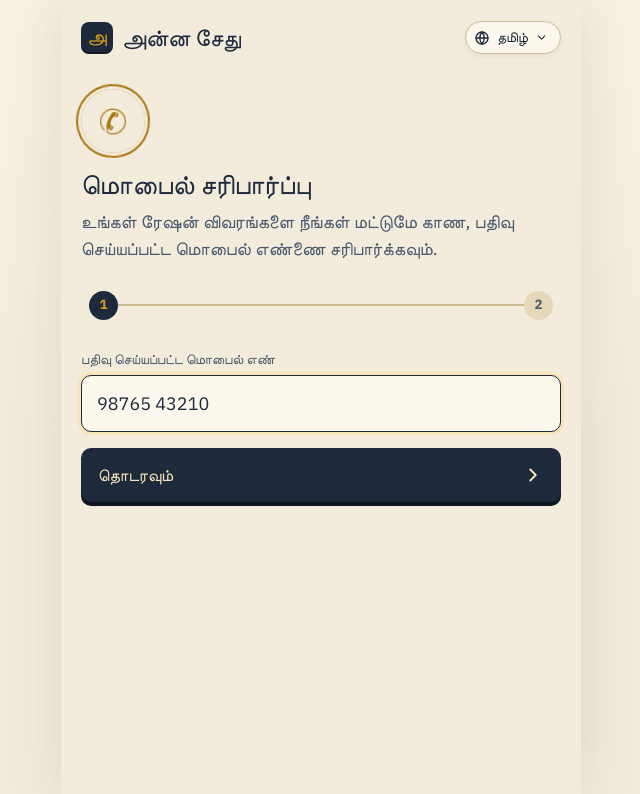
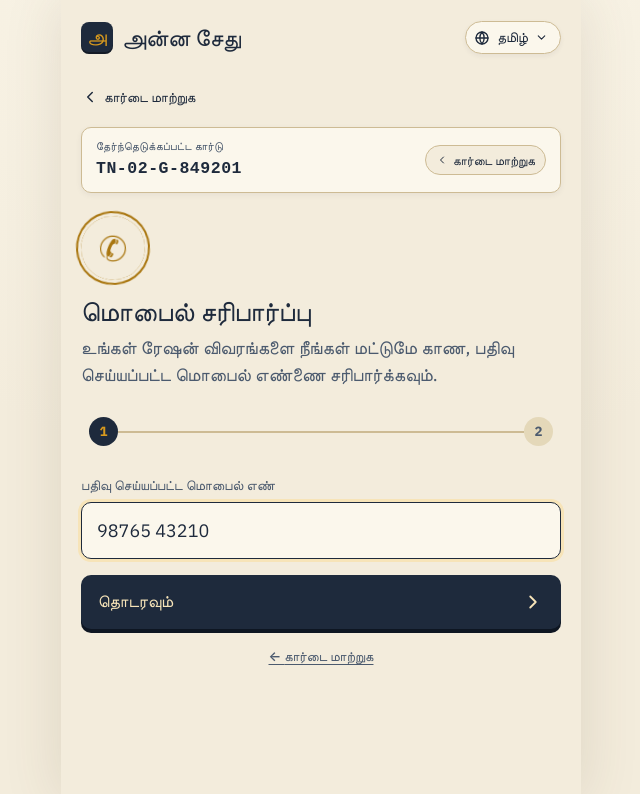
Before and after one commit to nitish640/Anna-Setu-PDS-helper, a React (Vite) app: page / in a window 1280 px wide. Both pictures are taken after a click on the button "தொடரவும்". Shown: the top 794 px of the page, without its empty margins (319-959 px from the left). Built offline with nearby package versions, Linux system fonts and the light colour scheme; a web font is replaced by a local one.

Commit message:
fix: start on ration card lookup before OTP, add back/change card controls, and explicit clear card button

```diff
--- a/src/main.jsx
+++ b/src/main.jsx
@@ -45,7 +45,8 @@ const text = {
     tokenPassTitle: 'TNPDS முன்னுரிமை டோக்கன்', tokenNote: 'ரேஷன் கடையில் இந்த டோக்கனை காட்டி வரிசையின்றி பெற்றுக்கொள்ளலாம்', viewOnMap: 'கூகிள் மேப்',
     queueAhead: 'முன் உள்ளவர்கள்', estWait: 'காத்திருப்பு நேரம்', currentCardName: 'அட்டையில் உள்ள தவறான பெயர்', correctAadhaarName: 'ஆதார் படி சரியான பெயர்',
     docVerifyNote: 'ஆதார் e-KYC சரிபார்க்கப்பட்டு பதிவு செய்யப்படும்', fillFromAadhaar: 'ஆதார் பெயர் நிரப்பு', liveTracking: 'நேரலை நிலை கண்காணிப்பு',
-    officerReview: 'வட்ட வழங்கல் அலுவலர் ஆய்வு', stockDispatch: 'கடைக்கு கூடுதல் ஒதுக்கீடு', advanceProgress: 'அடுத்த நிலைக்கு நகர்த்து'
+    officerReview: 'வட்ட வழங்கல் அலுவலர் ஆய்வு', stockDispatch: 'கடைக்கு கூடுதல் ஒதுக்கீடு', advanceProgress: 'அடுத்த நிலைக்கு நகர்த்து',
+    changeCard: 'கார்டை மாற்றுக', cardEntered: 'தேர்ந்தெடுக்கப்பட்ட கார்டு', clearCard: 'கார்டை மாற்று'
   },
   hi: {
     app: 'अन्न सेतु', greeting: 'नमस्ते', tagline: 'राशन की सही जानकारी, सही समय पर', demo: 'डेमो मोड — कोई असली सरकारी सिस्टम नहीं जुड़ा है',
@@ -74,7 +75,8 @@ const text = {
     tokenPassTitle: 'PDS प्राथमिकता ई-टोकन', tokenNote: 'दुकान पर यह टोकन दिखाकर बिना कतार राशन प्राप्त करें', viewOnMap: 'गूगल मैप्स',
     queueAhead: 'कतार में आगे', estWait: 'अनुमानित समय', currentCardName: 'कार्ड पर दर्ज गलत नाम', correctAadhaarName: 'आधार अनुसार सही नाम',
     docVerifyNote: 'आधार e-KYC सत्यापन स्वतः संलग्न होगा', fillFromAadhaar: 'आधार नाम भरें', liveTracking: 'लाइव स्थिति ट्रैकिंग',
-    officerReview: 'आपूर्ति अधिकारी समीक्षा', stockDispatch: 'दुकान आवंटन प्रेषित', advanceProgress: 'अगला चरण देखें'
+    officerReview: 'आपूर्ति अधिकारी समीक्षा', stockDispatch: 'दुकान आवंटन प्रेषित', advanceProgress: 'अगला चरण देखें',
+    changeCard: 'कार्ड बदलें', cardEntered: 'चुना गया कार्ड', clearCard: 'कार्ड बदलें'
   },
   en: {
     app: 'Anna Setu', greeting: 'Hello', tagline: 'Clear ration support, right when you need it', demo: 'Demo mode — no real government system is connected',
@@ -103,7 +105,8 @@ const text = {
     tokenPassTitle: 'TNPDS Priority Pass', tokenNote: 'Show this digital token at the FPS counter to skip the queue', viewOnMap: 'Google Maps',
     queueAhead: 'People ahead', estWait: 'Estimated wait', currentCardName: 'Name as on Card (Typo)', correctAadhaarName: 'Correct Legal Name (Aadhaar)',
     docVerifyNote: 'Aadhaar e-KYC match verified for registered mobile', fillFromAadhaar: 'Fill from Aadhaar', liveTracking: 'Live Status Tracker',
-    officerReview: 'Taluk Supply Officer Review', stockDispatch: 'FPS Stock Dispatched', advanceProgress: 'Advance Status (Demo)'
+    officerReview: 'Taluk Supply Officer Review', stockDispatch: 'FPS Stock Dispatched', advanceProgress: 'Advance Status (Demo)',
+    changeCard: 'Change Card', cardEntered: 'Selected Card', clearCard: 'Switch Card'
   },
   te: {
     app: 'అన్న సేతు', greeting: 'నమస్కారం', tagline: 'సరైన రేషన్ సమాచారం, సరైన సమయంలో', demo: 'డెమో మోడ్ — ఏ ప్రభుత్వ వ్యవస్థ అనుసంధానించబడలేదు',
@@ -132,7 +135,8 @@ const text = {
     tokenPassTitle: 'PDS ప్రాధాన్యత ఇ-టోకెన్', tokenNote: 'క్యూ లేకుండా రేషన్ పొందడానికి ఈ టోకెన్ చూపించండి', viewOnMap: 'గూగుల్ మ్యాప్స్',
     queueAhead: 'ముందున్న వ్యక్తులు', estWait: 'వేచి ఉండే సమయం', currentCardName: 'కార్డులోని తప్పు పేరు', correctAadhaarName: 'ఆధార్ ప్రకారం సరైన పేరు',
     docVerifyNote: 'ఆధార్ e-KYC ధృవీకరణ పూర్తయింది', fillFromAadhaar: 'ఆధార్ పేరు నింపండి', liveTracking: 'లైవ్ ట్రాకింగ్',
-    officerReview: 'అధికారి సమీక్ష', stockDispatch: 'స్టాక్ కేటాయింపు పంపబడింది', advanceProgress: 'తదుపరి దశ చూడండి'
+    officerReview: 'అధికారి సమీక్ష', stockDispatch: 'స్టాక్ కేటాయింపు పంపబడింది', advanceProgress: 'తదుపరి దశ చూడండి',
+    changeCard: 'కార్డు మార్చండి', cardEntered: 'ఎంచుకున్న కార్డు', clearCard: 'కార్డు మార్చండి'
   },
   kn: {
     app: 'ಅನ್ನ ಸೇತು', greeting: 'ನಮಸ್ಕಾರ', tagline: 'ಸರಿಯಾದ ಪಡಿತರ ಮಾಹಿತಿ, ಸರಿಯಾದ ಸಮಯದಲ್ಲಿ', demo: 'ಡೆಮೊ ಮೋಡ್ — ಯಾವುದೇ ಸರ್ಕಾರಿ ವ್ಯವಸ್ಥೆ ಸಂಪರ್ಕ ಹೊಂದಿಲ್ಲ',
@@ -161,7 +165,8 @@ const text = {
     tokenPassTitle: 'PDS ಆದ್ಯತಾ ಇ-ಟೋಕನ್', tokenNote: 'ಸರತಿ ತಪ್ಪಿಸಲು ಅಂಗಡಿಯಲ್ಲಿ ಈ ಟೋಕನ್ ತೋರಿಸಿ', viewOnMap: 'ಗೂಗಲ್ ಮ್ಯಾಪ್ಸ್',
     queueAhead: 'ಮುಂದಿರುವ ಜನರು', estWait: 'ನಿರೀಕ್ಷಿತ ಕಾಯುವಿಕೆ', currentCardName: 'ಕಾರ್ಡ್‌ನಲ್ಲಿರುವ ತಪ್ಪು ಹೆಸರು', correctAadhaarName: 'ಆಧಾರ್ ಪ್ರಕಾರ ಸರಿಯಾದ ಹೆಸರು',
     docVerifyNote: 'ಆಧಾರ್ e-KYC ಪರಿಶೀಲಿಸಲಾಗಿದೆ', fillFromAadhaar: 'ಆಧಾರ್ ಹೆಸರು ತುಂಬಿ', liveTracking: 'ಲೈವ್ ಟ್ರ್ಯಾಕಿಂಗ್',
-    officerReview: 'ಅಧಿಕಾರಿ ಪರಿಶೀಲನೆ', stockDispatch: 'ದಾಸ್ತಾನು ರವಾನಿಸಲಾಗಿದೆ', advanceProgress: 'ಮುಂದಿನ ಹಂತ ನೋಡಿ'
+    officerReview: 'ಅಧಿಕಾರಿ ಪರಿಶೀಲನೆ', stockDispatch: 'ದಾಸ್ತಾನು ರವಾನಿಸಲಾಗಿದೆ', advanceProgress: 'ಮುಂದಿನ ಹಂತ ನೋಡಿ',
+    changeCard: 'ಕಾರ್ಡ್ ಬದಲಾಯಿಸಿ', cardEntered: 'ಆಯ್ಕೆಮಾಡಿದ ಕಾರ್ಡ್', clearCard: 'ಕಾರ್ಡ್ ಬದಲಾಯಿಸಿ'
   },
   ml: {
     app: 'അന്ന സേതു', greeting: 'നമസ്കാരം', tagline: 'കൃത്യമായ റേഷൻ വിവരങ്ങൾ, കൃത്യസമയത്ത്', demo: 'ഡെമോ മോഡ് — ഔദ്യോഗിക സംവിധാനങ്ങളുമായി ബന്ധിപ്പിച്ചിട്ടില്ല',
@@ -190,7 +195,8 @@ const text = {
     tokenPassTitle: 'PDS മുൻഗണനാ ഇ-ടോക്കൺ', tokenNote: 'വരി ഒഴിവാക്കാൻ കടയിൽ ഈ ടോക്കൺ കാണിക്കുക', viewOnMap: 'ഗൂഗിൾ മാപ്സ്',
     queueAhead: 'മുന്നിലുള്ള ആളുകൾ', estWait: 'പ്രതീക്ഷിക്കുന്ന സമയം', currentCardName: 'കാർഡിലെ തെറ്റായ പേര്', correctAadhaarName: 'ആധാർ പ്രകാരമുള്ള ശരിയായ പേര്',
     docVerifyNote: 'ആധാർ e-KYC പരിശോധന പൂർത്തിയായി', fillFromAadhaar: 'ആധാർ പേര് നൽകുക', liveTracking: 'തത്സമയ ട്രാക്കിംഗ്',
-    officerReview: 'ഉദ്യോഗസ്ഥ പരിശോധന', stockDispatch: 'സ്റ്റോക്ക് അനുവദിച്ചു', advanceProgress: 'അടുത്ത ഘട്ടം കാണുക'
+    officerReview: 'ഉദ്യോഗസ്ഥ പരിശോധന', stockDispatch: 'സ്റ്റോക്ക് അനുവദിച്ചു', advanceProgress: 'അടുത്ത ഘട്ടം കാണുക',
+    changeCard: 'കാർഡ് മാറ്റുക', cardEntered: 'തിരഞ്ഞെടുത്ത കാർഡ്', clearCard: 'കാർഡ് മാറ്റുക'
   },
   mr: {
     app: 'अन्न सेतु', greeting: 'नमस्ते', tagline: 'रेशनची अचूक माहिती, योग्य वेळी', demo: 'डेमो मोड — कोणतीही सरकारी यंत्रणा जोडलेली नाही',
@@ -219,7 +225,8 @@ const text = {
     tokenPassTitle: 'PDS प्राधान्य ई-टोकन', tokenNote: 'रांगेत उभे न राहता रेशन मिळवण्यासाठी हे टोकन दाखवा', viewOnMap: 'गुगल मॅप्स',
     queueAhead: 'रांगेत पुढे लोक', estWait: 'अपेक्षित प्रतीक्षा', currentCardName: 'कार्डवरील चुकीचे नाव', correctAadhaarName: 'आधारनुसार अचूक नाव',
     docVerifyNote: 'आधार e-KYC पडताळणी पूर्ण झाली', fillFromAadhaar: 'आधार नाव भरा', liveTracking: 'थेट ट्रॅकिंग',
-    officerReview: 'अधिकारी पुनरावलोकन', stockDispatch: 'साठा वाटप पाठवले', advanceProgress: 'पुढील टप्पा पहा'
+    officerReview: 'अधिकारी पुनरावलोकन', stockDispatch: 'साठा वाटप पाठवले', advanceProgress: 'पुढील टप्पा पहा',
+    changeCard: 'कार्ड बदला', cardEntered: 'निवडलेले कार्ड', clearCard: 'कार्ड बदला'
   }
 }
 
@@ -472,8 +479,14 @@ function App() {
   const [lang, setLang] = useState(() => localStorage.getItem('anna-language') || 'ta')
   const [tab, setTab] = useState('home')
   const [page, setPage] = useState('home')
-  const [savedCard, setSavedCard] = useState(() => localStorage.getItem('anna-card-number') || '')
-  const [verified, setVerified] = useState(false)
+  const [verified, setVerified] = useState(() => {
+    return localStorage.getItem('anna-verified') === 'true' && Boolean(localStorage.getItem('anna-card-number'))
+  })
+  const [savedCard, setSavedCard] = useState(() => {
+    const isVerified = localStorage.getItem('anna-verified') === 'true'
+    return isVerified ? (localStorage.getItem('anna-card-number') || '') : ''
+  })
+  const [pendingCard, setPendingCard] = useState('')
   const [status, setStatus] = useState('denied')
   const [reason, setReason] = useState('mismatch')
   const [isLoading, setIsLoading] = useState(false)
@@ -484,20 +497,24 @@ function App() {
   const [records, setRecords] = useState(initialHistory)
 
   const t = text[lang] || text.en || text.ta
-  const currentCard = resolveCard(savedCard)
+  const activeCardNumber = savedCard || pendingCard || 'TN-02-G-849201'
+  const currentCard = resolveCard(activeCardNumber)
 
   useEffect(() => {
     localStorage.setItem('anna-language', lang)
   }, [lang])
 
-  const lookup = (number) => {
+  const lookup = (number, isHelper = false) => {
     setIsLoading(true)
     window.setTimeout(() => {
       const v = number.trim().toUpperCase()
-      setSavedCard(v)
-      localStorage.setItem('anna-card-number', v)
+      if (isHelper) {
+        setSavedCard(v)
+      } else {
+        setPendingCard(v)
+      }
       setIsLoading(false)
-    }, 650)
+    }, 450)
   }
 
   const navigate = (next) => {
@@ -508,10 +525,14 @@ function App() {
 
   const clearCard = () => {
     localStorage.removeItem('anna-card-number')
+    localStorage.removeItem('anna-verified')
     setSavedCard('')
+    setPendingCard('')
     setHelper(false)
     setFastForwarded(false)
     setVerified(false)
+    setPage('home')
+    setTab('home')
   }
 
   const goFix = () => (reason === 'stock' ? navigate('shops') : setPage(reason))
@@ -540,10 +561,21 @@ function App() {
     setResolved(false)
   }
 
-  if (!savedCard) {
-    return <Lookup t={t} lang={lang} setLang={setLang} isLoading={isLoading} lookup={lookup} />
-  }
-
+  // 1. Initial screen: Always enter ration card number first if not verified and no card entered
+  if (!verified && !pendingCard) {
+    return (
+      <Lookup
+        t={t}
+        lang={lang}
+        setLang={setLang}
+        isLoading={isLoading}
+        lookup={lookup}
+        initialCard={savedCard || 'TN-02-G-849201'}
+      />
+    )
+  }
+
+  // 2. Second screen: After entering ration card, verify phone/OTP
   if (!verified) {
     return (
       <PhoneVerify
@@ -551,7 +583,17 @@ function App() {
         lang={lang}
         setLang={setLang}
         card={currentCard}
-        onVerified={() => setVerified(true)}
+        pendingCard={pendingCard || savedCard}
+        onBack={() => setPendingCard('')}
+        onClear={clearCard}
+        onVerified={() => {
+          const cardToSave = pendingCard || savedCard || 'TN-02-G-849201'
+          setSavedCard(cardToSave)
+          setPendingCard('')
+          setVerified(true)
+          localStorage.setItem('anna-card-number', cardToSave)
+          localStorage.setItem('anna-verified', 'true')
+        }}
       />
     )
   }
@@ -654,9 +696,13 @@ function App() {
   )
 }
 
-function Lookup({ t, lang, setLang, isLoading, lookup }) {
-  const [number, setNumber] = useState('TN-02-G-849201')
+function Lookup({ t, lang, setLang, isLoading, lookup, initialCard = 'TN-02-G-849201' }) {
+  const [number, setNumber] = useState(initialCard)
   const [error, setError] = useState('')
+
+  useEffect(() => {
+    if (initialCard) setNumber(initialCard)
+  }, [initialCard])
 
   const submit = () => {
     if (number.trim().length < 6) {
@@ -721,7 +767,7 @@ function Lookup({ t, lang, setLang, isLoading, lookup }) {
   )
 }
 
-function PhoneVerify({ t, lang, setLang, card, onVerified }) {
+function PhoneVerify({ t, lang, setLang, card, pendingCard, onBack, onClear, onVerified }) {
   const [step, setStep] = useState(1)
   const [phone, setPhone] = useState(card.phone || '98765 43210')
   const [digits, setDigits] = useState(['', '', '', ''])
@@ -731,6 +777,10 @@ function PhoneVerify({ t, lang, setLang, card, onVerified }) {
   const [shake, setShake] = useState(false)
 
   const inputRefs = [useRef(null), useRef(null), useRef(null), useRef(null)]
+
+  useEffect(() => {
+    if (card.phone) setPhone(card.phone)
+  }, [card])
 
   useEffect(() => {
     if (step === 2) {
@@ -803,6 +853,23 @@ function PhoneVerify({ t, lang, setLang, card, onVerified }) {
   return (
     <main className="app-shell min-h-screen antialiased">
       <Brand t={t} lang={lang} setLang={setLang} />
+
+      <button type="button" className="back-button" onClick={onBack} title={t.changeCard}>
+        <Icon name="back" size={18} />
+        <span>{t.changeCard || 'Change Card'}</span>
+      </button>
+
+      {/* Selected Card Pill Banner with Clear/Change Button */}
+      <div className="verify-card-badge">
+        <div className="verify-card-info">
+          <small>{t.cardEntered || 'Ration Card'}</small>
+          <b>{pendingCard || card.number}</b>
+        </div>
+        <button type="button" className="verify-change-pill" onClick={onBack} title={t.changeCard}>
+          <Icon name="back" size={12} />
+          <span>{t.changeCard || 'Change'}</span>
+        </button>
+      </div>
 
       {step === 2 && showToast && (
         <aside className="sms-toast" role="status">
@@ -879,6 +946,10 @@ function PhoneVerify({ t, lang, setLang, card, onVerified }) {
         <button className="button primary" onClick={proceed} disabled={isVerifying}>
           {isVerifying ? <span className="spinner" /> : step === 2 ? t.verify : t.continue}
           <Icon name="arrow" />
+        </button>
+
+        <button type="button" className="change-card-link" onClick={onBack}>
+          ← {t.changeCard || 'Change ration card'}
         </button>
       </section>
     </main>
@@ -913,7 +984,7 @@ function HomePage({
       setHelperError(t.cardError)
       return
     }
-    lookup(helperNumber)
+    lookup(helperNumber, true)
   }
 
   const userName = helper
@@ -937,10 +1008,10 @@ function HomePage({
             </span>
           </div>
         </div>
-        <button className="saved-card" onClick={clearCard} title="Clear saved card">
-          <span>{t.cardSaved}</span>
-          {savedCard.slice(-4)}
-          <Icon name="arrow" size={14} />
+        <button className="saved-card" onClick={clearCard} title={t.clearCard || 'Sign out / Change Card'}>
+          <span className="saved-card-label">{t.clearCard || 'Switch Card'}</span>
+          <b className="saved-card-num">...{savedCard.slice(-6)}</b>
+          <Icon name="close" size={12} />
         </button>
       </div>
 
--- a/src/styles.css
+++ b/src/styles.css
@@ -367,12 +367,41 @@ input:focus{border-color:var(--ink);box-shadow:0 0 0 3px var(--turmeric-tint)}
   margin:3px 0 0;font-size:1.4rem;line-height:1.17;letter-spacing:-.3px;color:var(--ink);
 }
 .saved-card{
-  border:1px solid var(--rule);background:var(--paper-card);
-  padding:7px 9px;border-radius:8px;
-  display:grid;grid-template-columns:auto auto auto;align-items:center;gap:4px;
-  color:var(--ink-soft);font-size:.65rem;font-weight:700;
-}
-.saved-card span{grid-column:1/-1;font-size:.54rem;color:var(--ink-soft);opacity:.8;font-weight:600;text-align:left}
+  border:1.5px solid var(--rule);
+  background:var(--paper-card);
+  padding:5px 10px;
+  border-radius:18px;
+  display:inline-flex;
+  align-items:center;
+  gap:6px;
+  color:var(--ink);
+  font-size:.68rem;
+  font-weight:700;
+  cursor:pointer;
+  transition:all .18s ease;
+  box-shadow:0 1px 3px rgba(30,42,60,.06);
+}
+.saved-card:hover{
+  border-color:var(--stamp-red);
+  color:var(--stamp-red);
+  background:#FFF5F3;
+}
+.saved-card-label{
+  font-size:.56rem;
+  color:var(--ink-soft);
+  text-transform:uppercase;
+  letter-spacing:.3px;
+  font-weight:700;
+}
+.saved-card-num{
+  font-family:monospace;
+  font-size:.72rem;
+  color:var(--ink);
+}
+.saved-card:hover .saved-card-label,
+.saved-card:hover .saved-card-num{
+  color:var(--stamp-red);
+}
 
 .helper-toggle{
   width:100%;border:1.5px solid var(--rule);background:var(--paper-card);
@@ -569,7 +598,91 @@ input:focus{border-color:var(--ink);box-shadow:0 0 0 3px var(--turmeric-tint)}
 .network-card b{font-size:.79rem;color:var(--ink)}
 .network-card small{font-size:.62rem}
 
-.back-button{color:var(--ink);background:transparent;border:0;display:flex;align-items:center;gap:3px;font-size:.74rem;font-weight:700;padding:0;margin:-14px 0 20px}
+.back-button{
+  color:var(--ink);
+  background:transparent;
+  border:0;
+  display:inline-flex;
+  align-items:center;
+  gap:5px;
+  font-size:.76rem;
+  font-weight:700;
+  padding:4px 0;
+  margin:-12px 0 16px;
+  cursor:pointer;
+  transition:all .18s ease;
+}
+.back-button:hover{
+  color:var(--turmeric-deep);
+}
+
+/* ---- Active Ration Card Badge in Verification Flow ---- */
+.verify-card-badge{
+  display:flex;
+  align-items:center;
+  justify-content:space-between;
+  background:var(--paper-card);
+  border:1.5px solid var(--rule);
+  border-radius:10px;
+  padding:10px 14px;
+  margin:0 0 20px;
+  box-shadow:0 2px 6px rgba(30,42,60,.06);
+}
+.verify-card-info{
+  display:flex;
+  flex-direction:column;
+  text-align:left;
+  gap:2px;
+}
+.verify-card-info small{
+  font-size:.62rem;
+  color:var(--ink-soft);
+  text-transform:uppercase;
+  font-weight:700;
+  letter-spacing:.3px;
+}
+.verify-card-info b{
+  font-family:monospace;
+  font-size:.92rem;
+  color:var(--ink);
+  letter-spacing:.5px;
+}
+.verify-change-pill{
+  display:inline-flex;
+  align-items:center;
+  gap:5px;
+  background:var(--paper);
+  border:1px solid var(--rule);
+  border-radius:16px;
+  padding:5px 10px;
+  color:var(--ink);
+  font-size:.68rem;
+  font-weight:700;
+  cursor:pointer;
+  transition:all .18s ease;
+}
+.verify-change-pill:hover{
+  border-color:var(--stamp-red);
+  color:var(--stamp-red);
+  background:#FFF7F5;
+}
+.change-card-link{
+  display:block;
+  width:100%;
+  text-align:center;
+  margin-top:18px;
+  font-size:.74rem;
+  color:var(--ink-soft);
+  font-weight:600;
+  background:none;
+  border:none;
+  cursor:pointer;
+  text-decoration:underline;
+  text-underline-offset:3px;
+}
+.change-card-link:hover{
+  color:var(--ink);
+}
 
 .flow{padding-top:3px}
 .flow-symbol{
```
